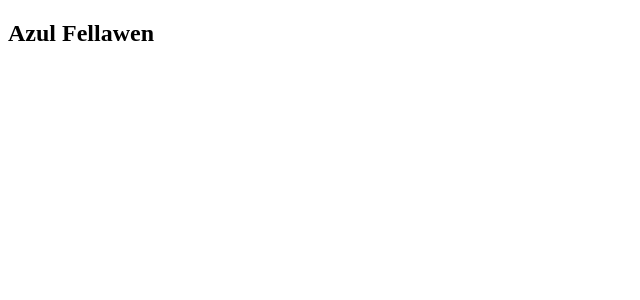
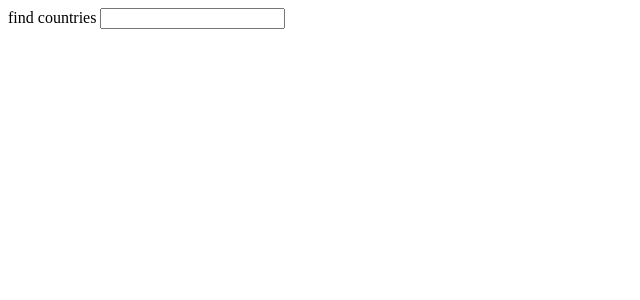
Before and after one commit to pyrhaa/fullStackOpen-part-2, a React (Create React App) app in the folder datacountries/: page / in a window 1280 px wide. Shown: the top 300 px of the page, without its empty margins (0-640 px from the left). Built offline with nearby package versions, Linux system fonts and the light colour scheme; the HTML template or start-up script is replaced by a standard one.

Commit message:
set filter and organize in  compo

```diff
--- a/datacountries/package.json
+++ b/datacountries/package.json
@@ -6,6 +6,7 @@
     "@testing-library/jest-dom": "^5.16.1",
     "@testing-library/react": "^12.1.2",
     "@testing-library/user-event": "^13.5.0",
+    "axios": "^0.24.0",
     "react": "^17.0.2",
     "react-dom": "^17.0.2",
     "react-scripts": "5.0.0",
--- a/datacountries/src/App.js
+++ b/datacountries/src/App.js
@@ -1,9 +1,12 @@
-import React from 'react';
+import React, { useState } from 'react';
+import axios from 'axios';
+import Filter from './components/Filter';
 
 const App = () => {
+  const [search, setSearch] = useState('');
   return (
     <div>
-      <h2>Azul Fellawen</h2>
+      <Filter handleChangeSearch={(e) => setSearch(e.target.value.trim())} />
     </div>
   );
 };
--- /dev/null
+++ b/datacountries/src/components/Filter.js
@@ -0,0 +1,18 @@
+import React from 'react';
+
+const Filter = ({ handleChangeSearch }) => {
+  return (
+    <div>
+      <label htmlFor="site-search">find countries </label>
+      <input
+        type="search"
+        id="site-search"
+        name="search"
+        aria-label="Search through site content"
+        onChange={handleChangeSearch}
+      />
+    </div>
+  );
+};
+
+export default Filter;
```
Also changed, not shown: 1 other file (tests, documents, lock files or other folders).
